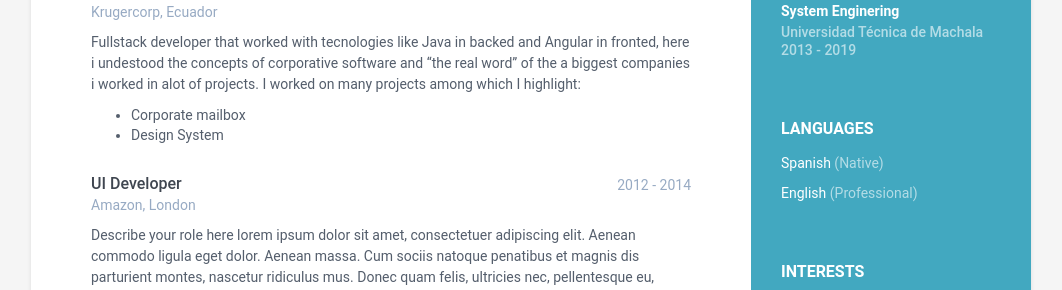
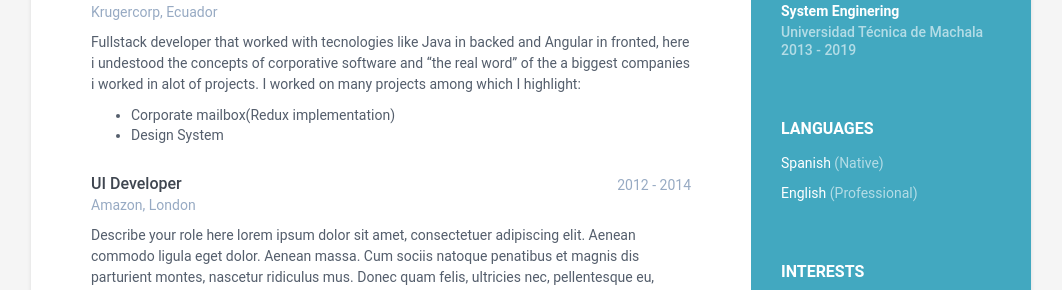
Before and after one commit to elcordova/caring-europa-fe48a, a Jekyll site: the page built from index.html, in a window 1280 px wide. Shown: the part 628-918 px from the top of the page, without its empty margins (109-1171 px from the left). Built offline with Jekyll 4.4.1, drawn with Linux system fonts in a browser that asks for light colours.

Commit message:
data.yml: changed

```diff
--- a/_data/data.yml
+++ b/_data/data.yml
@@ -63,7 +63,7 @@ experiences:
       Fullstack developer that worked with tecnologies like Java in backed and Angular in fronted,
       here i undestood the concepts of corporative software and "the real word" of the a biggest companies i worked in alot of projects.
       I worked on many projects among which I highlight:
-        - Corporate mailbox
+        - Corporate mailbox(Redux implementation)
         - Design System
   - role: UI Developer
     time: 2012 - 2014
```
